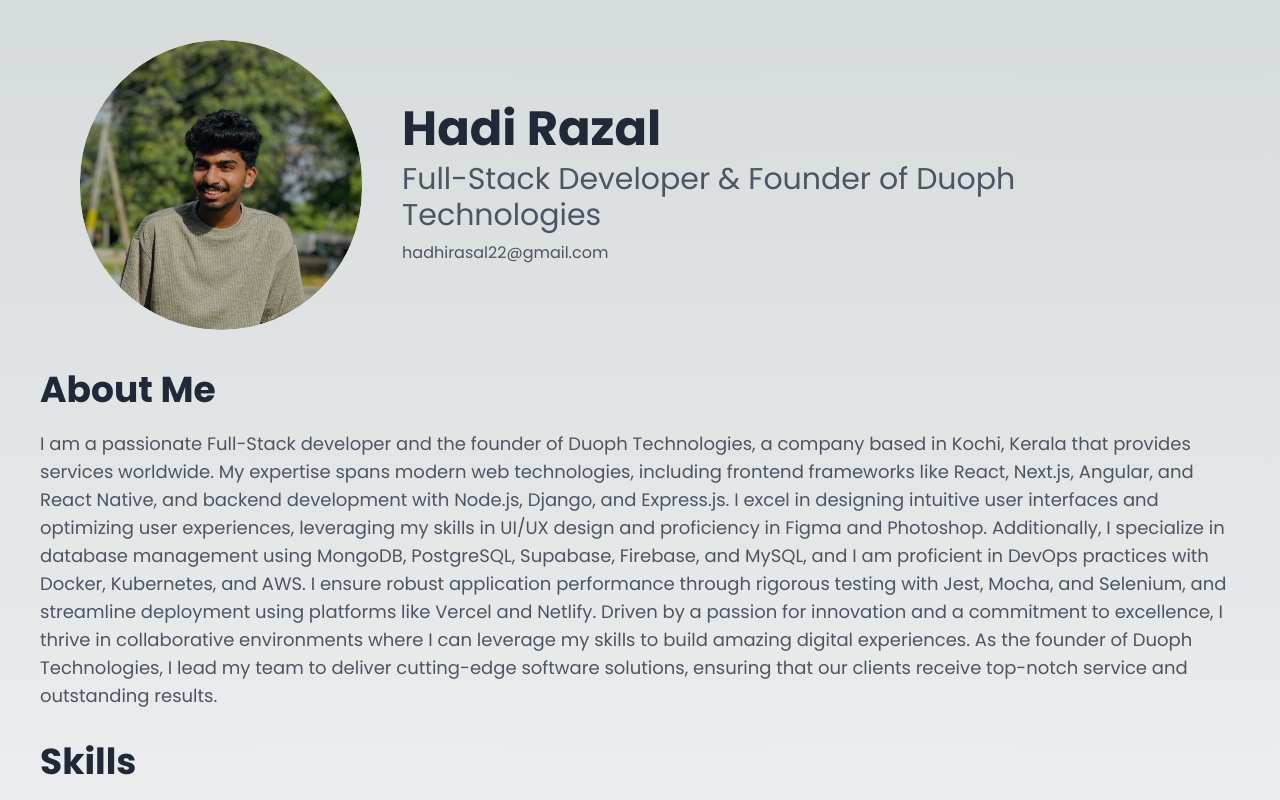
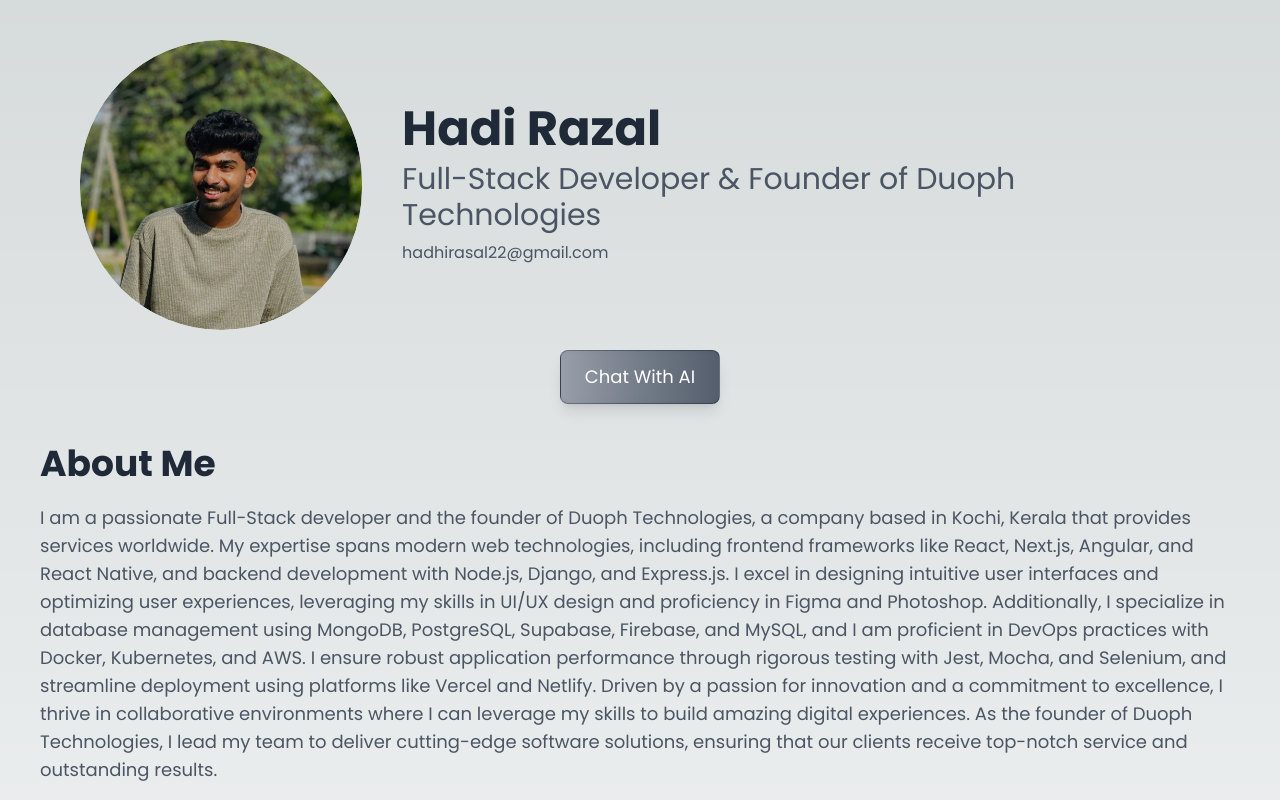
Before and after one commit to hadi-razal/hadirazal-porfolio, a Next.js app: page / in a window 1280 px wide. Shown: the top 800 px of the page. Built offline with nearby package versions, Linux system fonts and the light colour scheme.

Commit message:
added btn to home page and styled it . btn for ai chat  page

```diff
--- a/app/Ai/page.tsx
+++ b/app/aiChat/page.tsx
@@ -6,11 +6,19 @@ import {
     HarmBlockThreshold,
 } from "@google/generative-ai";
 import { useState } from "react";
+import { IoMdArrowRoundBack } from "react-icons/io";
+import { useRouter } from 'next/navigation';
+
+
 
 const MODEL_NAME = "gemini-1.0-pro";
 const API_KEY = process.env.NEXT_PUBLIC_GEMINI_API_KEY as string;
 
 export default function AiChat() {
+
+    const router = useRouter()
+
+
     const [chatHistory, setChatHistory] = useState<{ prompt: string; response: string }[]>([]);
     const [prompt, setPrompt] = useState<string>("");
     const [isLoading, setIsLoading] = useState<boolean>(false);
@@ -77,6 +85,13 @@ export default function AiChat() {
 
     return (
         <main className="realtive flex flex-col min-h-screen items-center text-white px-5 w-full md:px-10 lg:px-20">
+
+
+            <div className="absolute top-5 left-5 flex items-center cursor-pointer z-20" onClick={() => router.back()}>
+                <IoMdArrowRoundBack className="text-2xl text-gray-300" />
+                <p className="ml-2 text-lg text-gray-300 font-medium">Back</p>
+            </div>
+
             <div className="sticky top-0 bg-black z-10 w-full pb-5 flex flex-col items-center justify-center pt-5">
                 <h1 className="text-4xl font-bold mb-2">Chat with AI</h1>
 
--- a/app/page.tsx
+++ b/app/page.tsx
@@ -1,4 +1,4 @@
-"use client";
+"use client"
 
 import React from 'react';
 import { motion } from 'framer-motion';
@@ -8,7 +8,7 @@ import Link from 'next/link';
 import toast from 'react-hot-toast';
 import { FaReact, FaNodeJs, FaPython, FaDocker, FaAws, FaLaravel, FaAngular, FaJs, FaPhp, FaWordpress, FaFigma, FaGitAlt } from 'react-icons/fa';
 import { SiNextdotjs, SiDjango, SiMongodb, SiPostgresql, SiFirebase, SiSupabase, SiMysql, SiKubernetes, SiJest, SiMocha, SiSelenium, SiVercel, SiNetlify, SiFlutter, SiTypescript } from 'react-icons/si';
-import Image from 'next/image';
+import { useRouter } from 'next/navigation';
 
 const skillsData = [
   { name: "React", icon: <FaReact /> },
@@ -26,12 +26,6 @@ const skillsData = [
   { name: "Docker", icon: <FaDocker /> },
   { name: "Kubernetes", icon: <SiKubernetes /> },
   { name: "AWS", icon: <FaAws /> },
-  // { name: "Jest", icon: <SiJest /> },
-  // { name: "Mocha", icon: <SiMocha /> },
-  // { name: "Selenium", icon: <SiSelenium /> },
-  // { name: "Vercel", icon: <SiVercel /> },
-  // { name: "Netlify", icon: <SiNetlify /> },
-  // { name: "Heroku", icon: <SiNetlify /> },
   { name: "Figma", icon: <FaFigma /> },
   { name: "JavaScript", icon: <FaJs /> },
   { name: "TypeScript", icon: <SiTypescript /> },
@@ -43,6 +37,8 @@ const skillsData = [
 
 const Home = () => {
 
+  const router = useRouter()
+
   const handleCopyEmail = () => {
     try {
       navigator.clipboard.writeText("hadhirasal22@gmail.com");
@@ -53,7 +49,7 @@ const Home = () => {
   }
 
   return (
-    <div className=" mx-auto">
+    <div className="mx-auto">
       <Head>
         <title>Hadi Razal - Software Developer & Founder of Duoph Technologies</title>
         <meta name="description" content="Hadi Razal is a skilled full-stack developer and the founder of Duoph Technologies, building amazing digital experiences." />
@@ -89,12 +85,12 @@ const Home = () => {
         </script>
       </Head>
 
-      <header>
+      <header className="flex flex-col items-center justify-center py-10 px-5 md:px-20">
         <motion.div
           initial={{ opacity: 0 }}
           animate={{ opacity: 1 }}
           transition={{ duration: 1 }}
-          className="hero flex flex-col md:flex-row items-center justify-center py-10 px-5 md:px-20"
+          className="hero flex flex-col md:flex-row items-center justify-center"
         >
           <div className="image-container rounded-full mb-5 md:mb-0 md:mr-10 w-[290px] h-[290px] overflow-hidden flex items-center justify-center">
             <motion.img
@@ -129,12 +125,40 @@ const Home = () => {
               initial={{ y: -20, opacity: 0 }}
               animate={{ y: 0, opacity: 1 }}
               transition={{ duration: 1, delay: 0.9 }}
-              className=" text-gray-600 mt-2 cursor-pointer"
+              className="text-gray-600 mt-2 cursor-pointer"
             >
               hadhirasal22@gmail.com
             </motion.h6>
           </div>
         </motion.div>
+
+
+
+        <motion.button
+          onClick={() => router.push("/aiChat")}
+          initial={{ y: -20, opacity: 0 }}
+          animate={{ y: 0, opacity: 1 }}
+          transition={{ duration: 1, delay: 0.9 }}
+          className="relative inline-flex items-center justify-center px-6 py-3 font-medium text-white bg-gradient-to-r from-gray-500 via-gray-600 to-gray-700 border border-transparent rounded-lg overflow-hidden group shadow-lg hover:shadow-2xl transition-shadow duration-300 mt-5"
+        >
+          {/* Glowing effect */}
+          <span className="absolute inset-0 bg-gradient-to-r from-gray-300 via-gray-400 to-gray-500 rounded-full opacity-50 transform scale-125 group-hover:scale-150 transition-transform duration-500 ease-in-out blur-sm group-hover:blur-md group-hover:shadow-2xl"></span>
+
+          {/* Pulsing text */}
+          <span className="relative z-10">
+            <motion.span
+              initial={{ scale: 1 }}
+              animate={{ scale: [1, 1.1, 1] }}
+              transition={{ duration: 1, repeat: Infinity, ease: "easeInOut" }}
+              className="relative text-lg"
+            >
+              Chat With AI
+            </motion.span>
+          </span>
+        </motion.button>
+
+
+
       </header>
 
       <main className='flex flex-col items-center justify-center gap-3'>
@@ -259,12 +283,6 @@ const Home = () => {
           </div>
         </div>
       </footer>
-
-      <style jsx>{`
-        .container {
-          max-width: 1200px;
-        }
-      `}</style>
     </div>
   );
 }
```
